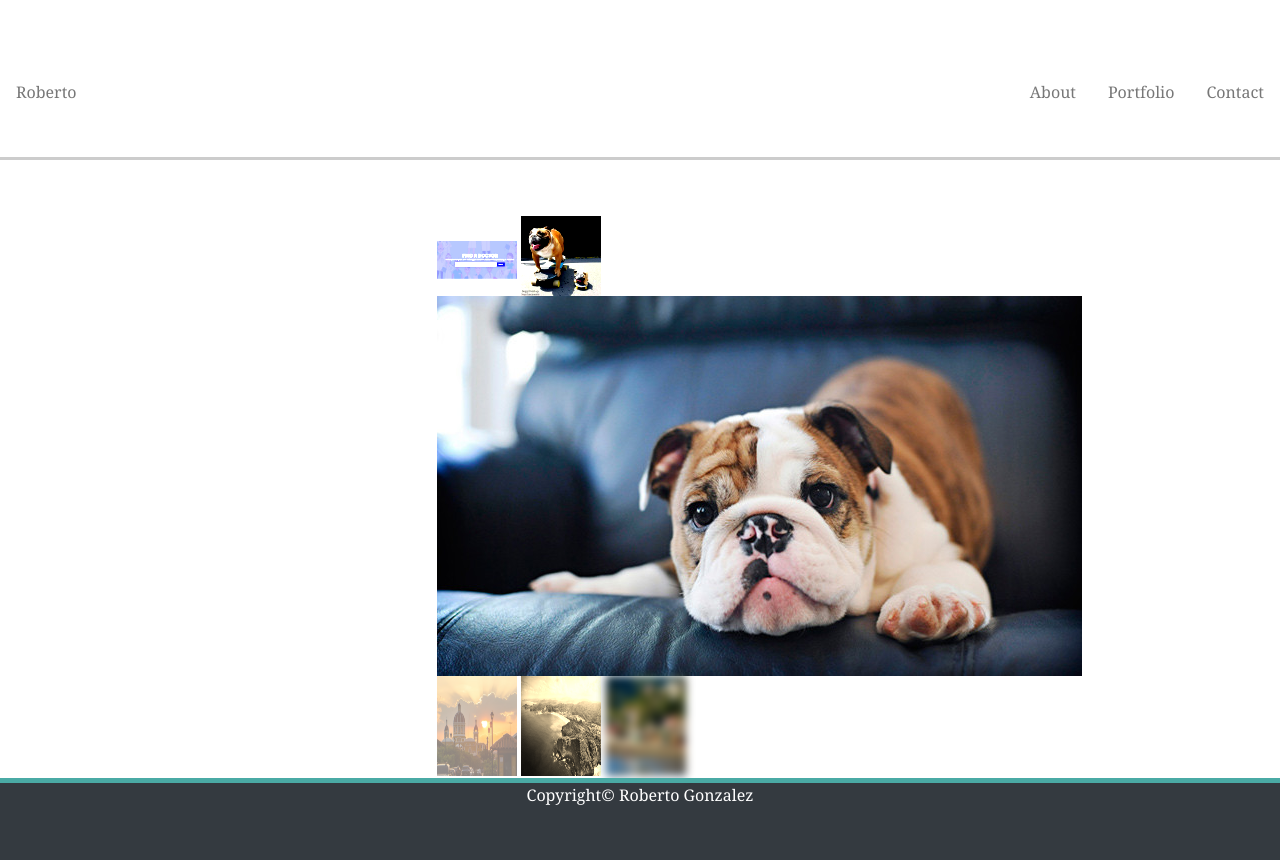
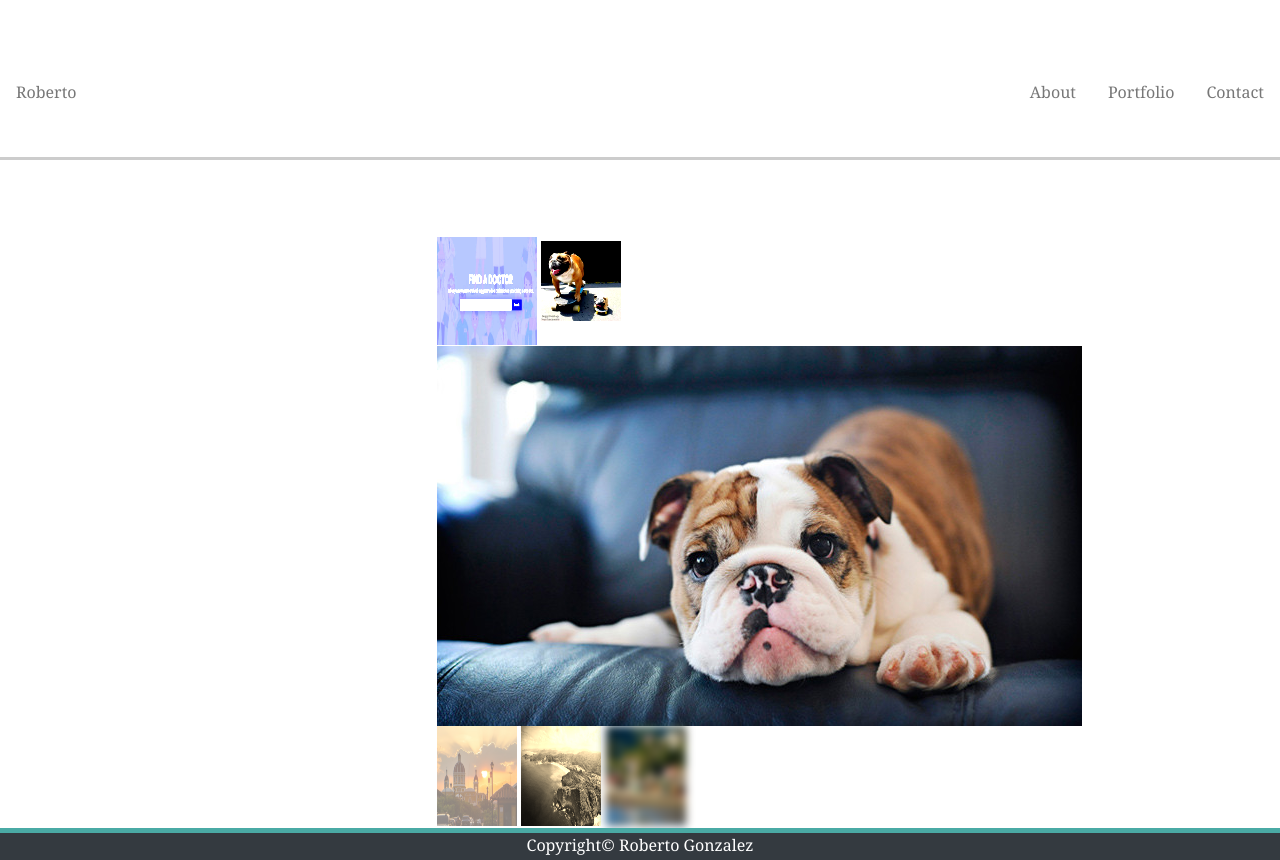
Before and after one commit to ntecrc/bootstrap-portfolio, a plain HTML site: page portfolio.html in a window 1280 px wide. Shown: the top 860 px of the page. Drawn offline with nearby package versions, Linux system fonts and the light colour scheme.

Commit message:
adjusted sympsearch picture height

```diff
--- a/portfolio.html
+++ b/portfolio.html
@@ -52,7 +52,7 @@
                 </div>
                 <div class="col-md-4" >
                             <a href="https://ntecrc.github.io/Trinity-Project/">
-                            <img class="brightness"src="assets/images/sympsearchproject.JPG" alt="SympSearch Project" width="80" height="auto"  style= "display: inline-block" >
+                            <img class="brightness"src="assets/images/sympsearchproject.JPG" alt="SympSearch Project" width="100" height="130"  style= "display: inline-block" >
                             </a>
                             <img class="contrast"src="assets/images/BulldogOnSkate.jpg" alt="Skateboard Bulldog" width="80" height="auto" style= "display: inline-block" >
 
```
